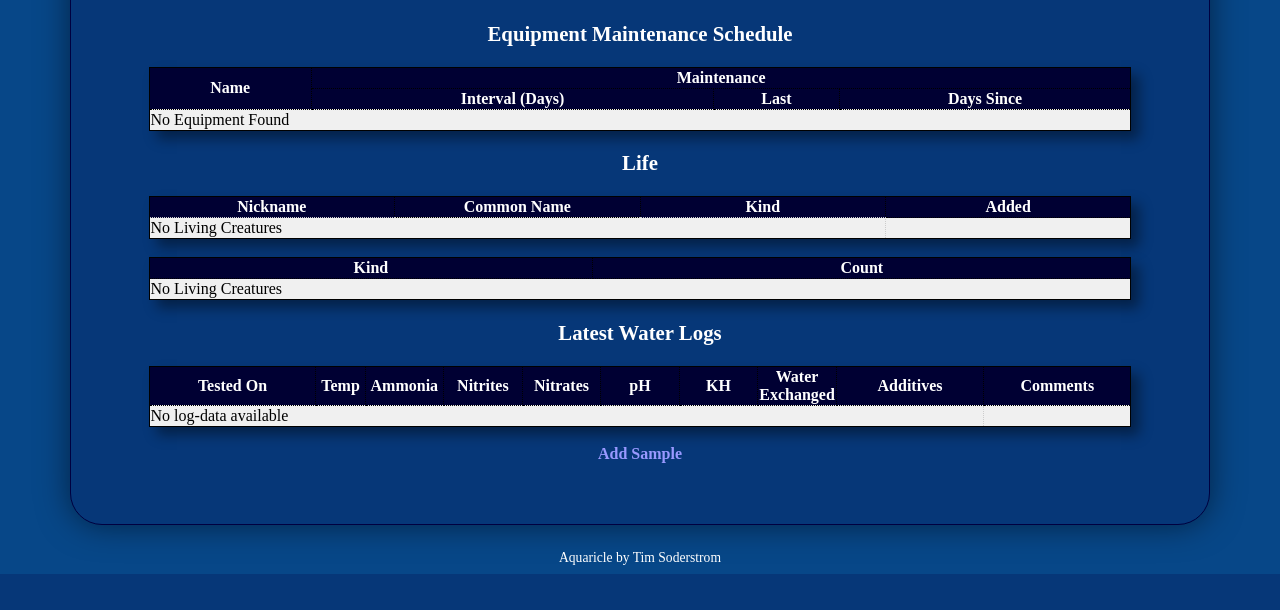
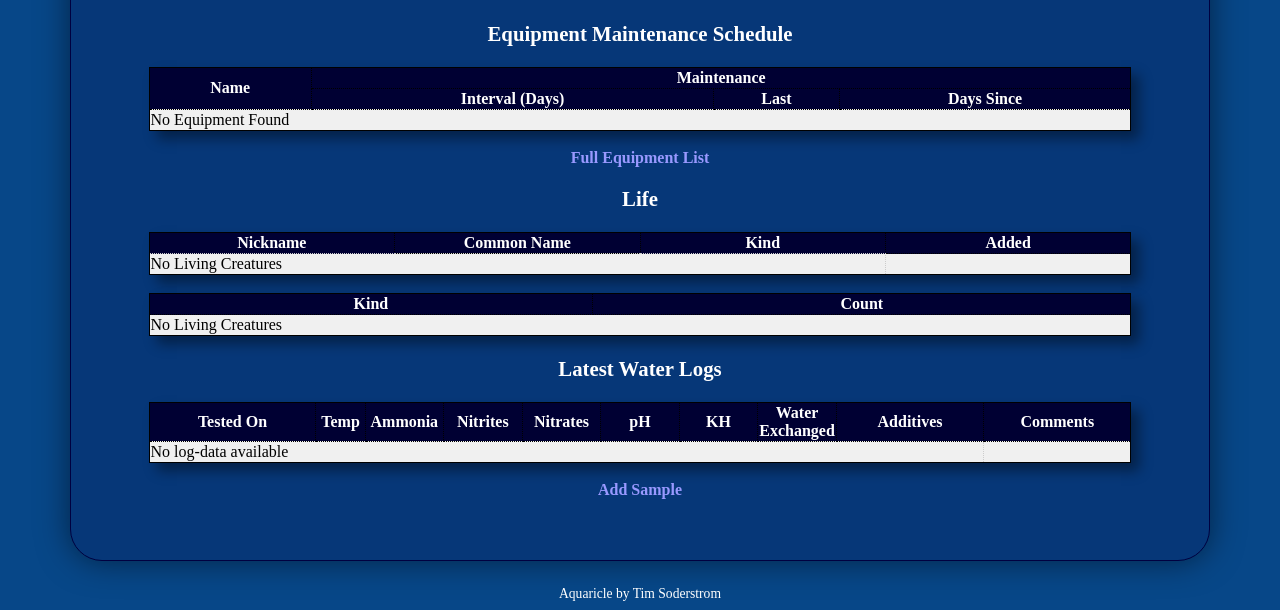
Before and after one commit to m00dawg/Aquaricle, a Django app: template templates/aquariums/aquarium_details.html in a window 1280 px wide. Shown: the part 264-874 px from the top of the page. Before the commit the page ends 838 px from the top, so only its background shows below. Run offline with Django 3.2, Linux system fonts and the light colour scheme; the template is opened without the code that fills it, so the values that code supplies are empty.

Commit message:
Added equipment list link

```diff
--- a/templates/aquariums/aquarium_details.html
+++ b/templates/aquariums/aquarium_details.html
@@ -80,7 +80,8 @@
 	<tr><td colspan="4">No Equipment Found</td></tr>
 	{% endfor %}
 </table>
-
+<br />
+<a href="/equipment/aquarium/{{ aquarium.aquariumID }}">Full Equipment List</a>
 </div>
 
 <div id="aquariumLife">
```
